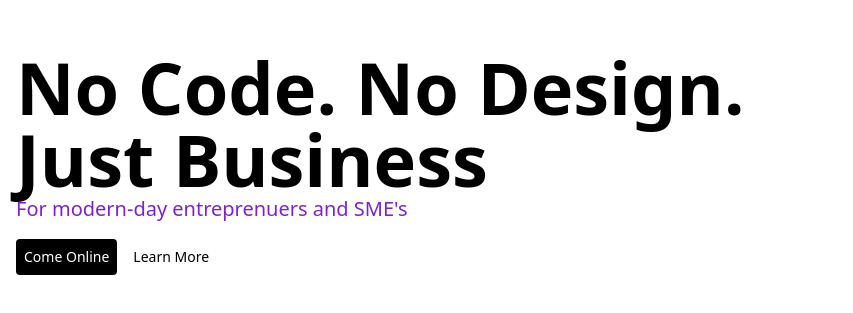
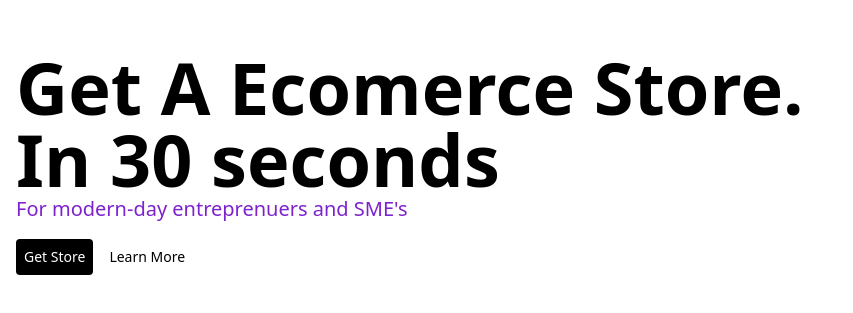
Before and after one commit to codebenderhq/home, a plain HTML site: page src/_app/index.html in a window 1280 px wide. Shown: the part 245-558 px from the top of the page, without its empty margins (0-853 px from the left). Drawn offline with nearby package versions, Linux system fonts and the light colour scheme; files that its build step writes are made by us from their sources.

Commit message:
well are you prud

```diff
--- a/src/_app/index.html
+++ b/src/_app/index.html
@@ -2,8 +2,8 @@
 <html lang="en">
 <head>
 <meta charset="UTF-8">
-<title>Sauveur</title>
-<meta name="description" content="The native web framework" />
+<title>Sauveur - Dev House In Your Pocket</title>
+<meta name="description" content="The Dev House In Your Pocket, Allowing you to focus on your business" />
 <link rel="icon" type="image/png" href="favicon.png">
 <link rel="apple-touch-icon" href="favicon.png">
 <!-- <link rel="manifest" href="app.webmanifest"> -->
@@ -34,12 +34,12 @@
             <div class="flex flex-col space-y-4">
 
                 <div class="flex-col ">
-                    <h1 class="text-3xl md:text-7xl font-black "> No Code. No Design.<br/>Just Business</h1>
+                    <h1 class="text-3xl md:text-7xl font-black "> Get A Ecomerce Store.<br/>In 30 seconds</h1>
                     <p class="text-xs md:text-xl text-purple-700 dark:text-purple-400">For modern-day entreprenuers and SME's</p>
                 </div>
 
                 <div class="flex space-x-2">
-                    <a href="https://sauveur.cloud" class="text-sm p-2 rounded bg-black text-white dark:bg-white dark:text-black">Come Online</a>
+                    <a href="https://sauveur.cloud/account/register" class="text-sm p-2 rounded bg-black text-white dark:bg-white dark:text-black">Get Store</a>
                     <a href="https://api.whatsapp.com/message/7ZTSQS5MUWF6I1?autoload=1&app_absent=0" class="text-sm p-2 text-black dark:text-white">Learn More</a>
                 </div>
 
```
